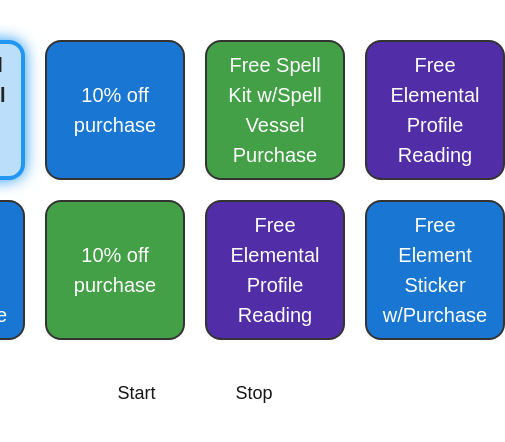
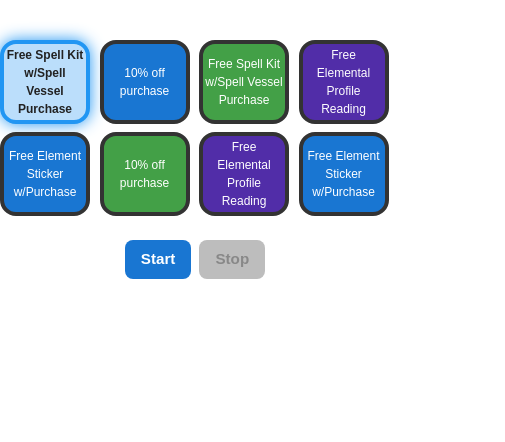
Before and after one commit to SaigeDruidNub/prizewheel, a Next.js app: page / in a window 390 px wide. Shown: the top 442 px of the page, 505 px wide, since content can reach past the window. Built offline with nearby package versions, Linux system fonts and the light colour scheme.

Commit message:
mobile optimization - b4b notice

```diff
--- a/app/page.tsx
+++ b/app/page.tsx
@@ -1,5 +1,7 @@
 "use client";
 import React, { useRef, useState } from "react";
+
+// Note: If the prize is "10% off purchase", it does NOT apply to Bags for Beans.
 
 const originalPrizes = [
   "10% off purchase",
@@ -57,86 +59,154 @@ export default function PrizeWheel() {
   }, []);
 
   return (
-    <div
-      style={{
-        display: "flex",
-        flexDirection: "column",
-        alignItems: "center",
-        marginTop: 40,
-      }}
-    >
-      <div
-        style={{
-          display: "grid",
-          gridTemplateColumns: "repeat(4, 140px)",
-          gridTemplateRows: "repeat(2, 140px)",
-          gap: 20,
-          marginBottom: 30,
-        }}
-      >
+    <div className="prizewheel-root">
+      <div className="prizewheel-grid">
         {prizes.map((prize, i) => (
           <div
             key={i}
-            style={{
-              display: "flex",
-              alignItems: "center",
-              justifyContent: "center",
-              textAlign: "center",
-              fontSize: 20,
-              fontWeight: highlightIndex === i ? "bold" : "normal",
-              border:
-                highlightIndex === i ? "4px solid #2196f3" : "2px solid #333",
-              background:
-                highlightIndex === i
-                  ? "#bbdefb"
-                  : i % 3 === 0
-                  ? "#512da8" // purple
-                  : i % 3 === 1
-                  ? "#1976d2" // blue
-                  : "#43a047", // green
-              color: highlightIndex === i ? "#222" : "#fff",
-              boxShadow: highlightIndex === i ? "0 0 16px #2196f3" : "none",
-              borderRadius: 16,
-              transition: "all 0.2s",
-              height: "140px",
-              width: "140px",
-              overflow: "hidden",
-              padding: "8px",
-            }}
+            className={`prizewheel-square${
+              highlightIndex === i ? " prizewheel-highlight" : ""
+            }`}
           >
             {prize}
           </div>
         ))}
       </div>
-      <div style={{ display: "flex", gap: 20 }}>
+      <div className="prizewheel-controls">
         <button
           onClick={startCycling}
           disabled={cycling}
-          style={{
-            padding: "10px 30px",
-            fontSize: 18,
-            cursor: cycling ? "not-allowed" : "pointer",
-          }}
+          className="prizewheel-btn"
         >
           {cycling ? "Cycling..." : "Start"}
         </button>
         <button
           onClick={stopCycling}
           disabled={!cycling}
-          style={{
-            padding: "10px 30px",
-            fontSize: 18,
-            cursor: !cycling ? "not-allowed" : "pointer",
-          }}
+          className="prizewheel-btn"
         >
           Stop
         </button>
       </div>
       {selected && (
-        <div style={{ marginTop: 30, fontSize: 24, fontWeight: "bold" }}>
+        <div className="prizewheel-result">
           You won: {selected}
+          {selected.includes("10% off") && (
+            <div style={{ fontSize: "1rem", color: "#d32f2f", marginTop: 8 }}>
+              <strong>Note:</strong> 10% off does <u>not</u> apply to Bags for
+              Beans.
+            </div>
+          )}
         </div>
       )}
+      <style>{`
+        .prizewheel-root {
+          display: flex;
+          flex-direction: column;
+          align-items: center;
+          margin-top: 40px;
+        }
+        .prizewheel-grid {
+          display: grid;
+          grid-template-columns: repeat(4, minmax(80px, 1fr));
+          grid-template-rows: repeat(2, minmax(80px, 1fr));
+          gap: 12px;
+          margin-bottom: 24px;
+          width: 100%;
+          max-width: 600px;
+        }
+        .prizewheel-square {
+          display: flex;
+          align-items: center;
+          justify-content: center;
+          text-align: center;
+          font-size: 1.1rem;
+          font-weight: normal;
+          border: 4px solid #333;
+          background: #512da8;
+          color: #fff;
+          border-radius: 16px;
+          transition: all 0.2s;
+          min-height: 80px;
+          min-width: 80px;
+          max-width: 140px;
+          max-height: 140px;
+          padding: 8px;
+          box-sizing: border-box;
+          word-break: break-word;
+        }
+        .prizewheel-square:nth-child(3n+1) {
+          background: #512da8;
+        }
+        .prizewheel-square:nth-child(3n+2) {
+          background: #1976d2;
+        }
+        .prizewheel-square:nth-child(3n) {
+          background: #43a047;
+        }
+        .prizewheel-highlight {
+          border-color: #2196f3;
+          background: #bbdefb !important;
+          color: #222 !important;
+          box-shadow: 0 0 16px #2196f3;
+          font-weight: bold;
+        }
+        .prizewheel-controls {
+          display: flex;
+          gap: 12px;
+          flex-wrap: wrap;
+          justify-content: center;
+          margin-bottom: 12px;
+        }
+        .prizewheel-btn {
+          padding: 10px 24px;
+          font-size: 1rem;
+          border-radius: 8px;
+          border: none;
+          background: #1976d2;
+          color: #fff;
+          font-weight: bold;
+          cursor: pointer;
+          transition: background 0.2s;
+        }
+        .prizewheel-btn:disabled {
+          background: #bdbdbd;
+          color: #888;
+          cursor: not-allowed;
+        }
+        .prizewheel-result {
+          margin-top: 24px;
+          font-size: 1.3rem;
+          font-weight: bold;
+          text-align: center;
+        }
+        @media (max-width: 600px) {
+          .prizewheel-grid {
+            grid-template-columns: repeat(4, minmax(60px, 1fr));
+            grid-template-rows: repeat(2, minmax(60px, 1fr));
+            gap: 8px;
+            max-width: 100vw;
+          }
+          .prizewheel-square {
+            min-height: 60px;
+            min-width: 60px;
+            max-width: 90px;
+            max-height: 90px;
+            font-size: 0.75rem;
+            padding: 2px;
+          }
+          .prizewheel-controls {
+            gap: 8px;
+          }
+          .prizewheel-btn {
+            padding: 8px 16px;
+            font-size: 0.95rem;
+          }
+          .prizewheel-result {
+            font-size: 1.1rem;
+          }
+        }
+      `}</style>
     </div>
   );
 }
```
